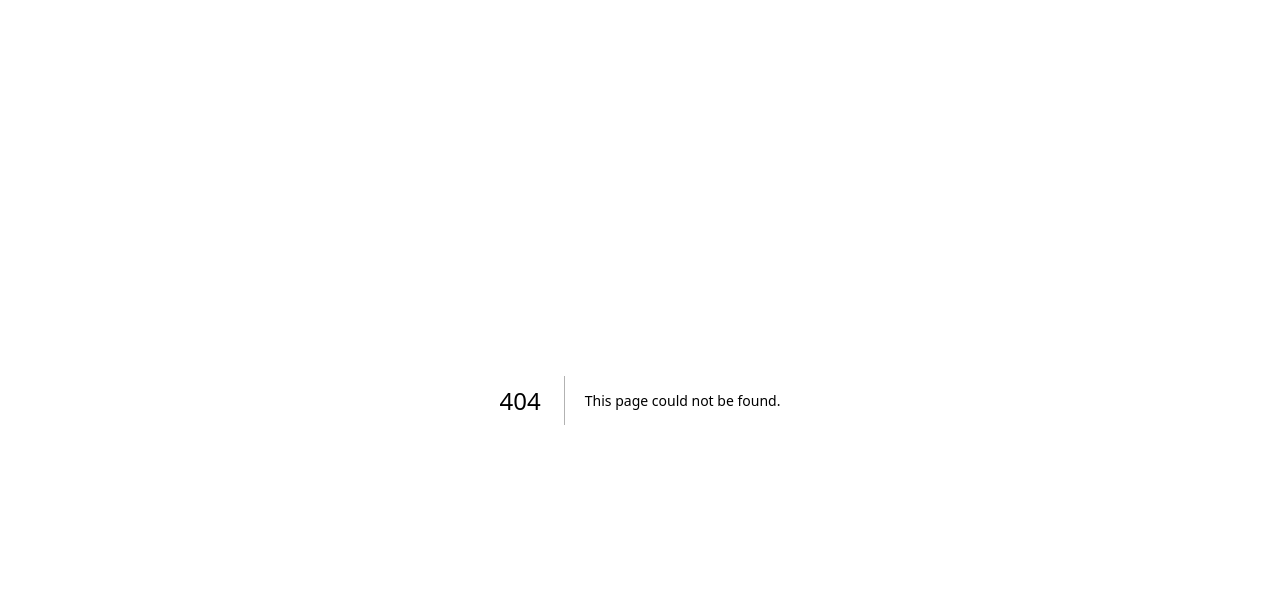
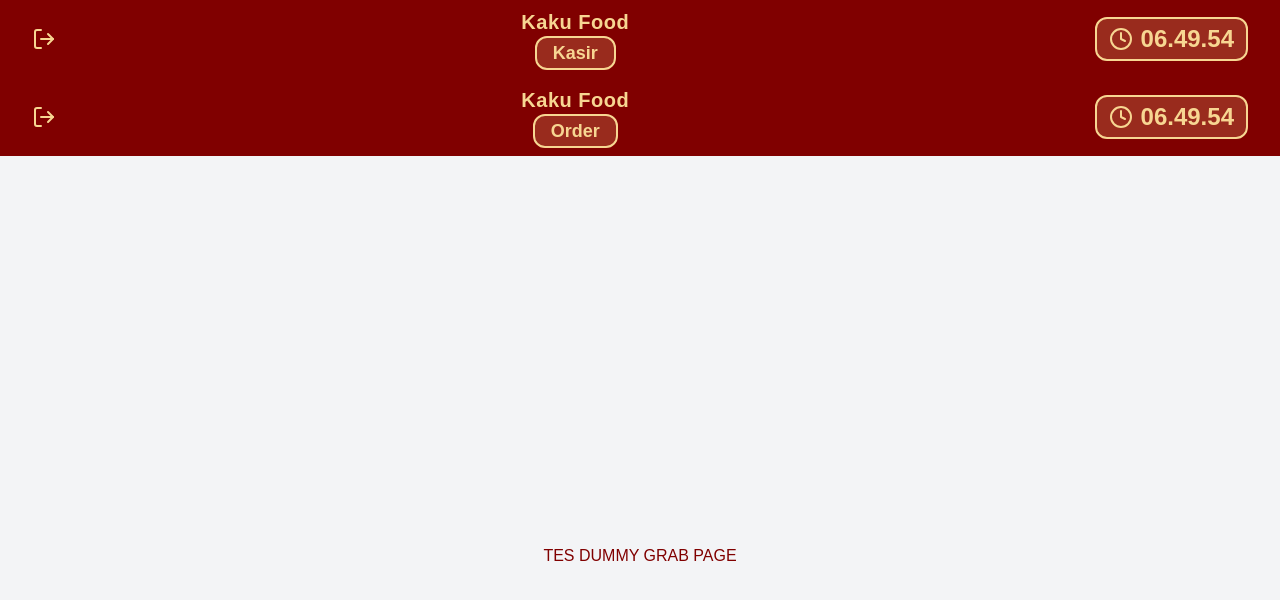
Before and after one commit to LeoDoesCode17/sistem-pendamping-kaku, a Next.js app: page /cashier/order/Grab-Food in a window 1280 px wide. Before the commit this address had no page. Shown: the top 600 px of the page. Built offline with nearby package versions, Linux system fonts and the light colour scheme.

Commit message:
feat(ui): add dummy grabfood page

```diff
--- /dev/null
+++ b/src/app/(routes)/cashier/order/Grab-Food/page.tsx
@@ -0,0 +1,5 @@
+import GraborderPage from '@/features/cashier/pages/GraborderPage';
+
+export default function Page() {
+  return <GraborderPage/>;
+}
--- /dev/null
+++ b/src/app/(routes)/cashier/order/layout.tsx
@@ -0,0 +1,26 @@
+"use client";
+
+import TopbarOrder from "@/features/ui/Topbar/TopbarOrder";
+import { usePathname } from "next/navigation";
+
+const orderTypeMap: Record<string, string> = {
+  "grab-food": "Grab Food",
+  "go-food": "Go Food",
+  "shopee-food": "Shopee Food",
+  "wa-order": "Wa Order",
+  "dine-in": "Dine In",
+  "takeaway": "Take Away",
+};
+
+export default function Layout({ children }: { children: React.ReactNode }) {
+  const pathname = usePathname();
+  const lastSegment = pathname.split("/").filter(Boolean).pop() ?? "";
+  const orderType = orderTypeMap[lastSegment] || "Order";
+
+  return (
+    <div className="h-screen overflow-hidden">
+      <TopbarOrder orderType={orderType as any} />
+      <main className="h-[calc(100vh-80px)] overflow-hidden">{children}</main>
+    </div>
+  );
+}
--- /dev/null
+++ b/src/features/cashier/pages/GraborderPage.tsx
@@ -0,0 +1,16 @@
+'use client';
+
+import { useRouter } from 'next/navigation';
+
+
+export default function GrabPage() {
+
+
+  return (
+    <div className="h-screen overflow-hidden bg-gray-100">
+      <div className="flex items-center justify-center h-full px-4">
+        <h1 className='text-maroon'>TES DUMMY GRAB PAGE</h1>
+      </div>
+    </div>
+  );
+}
```
